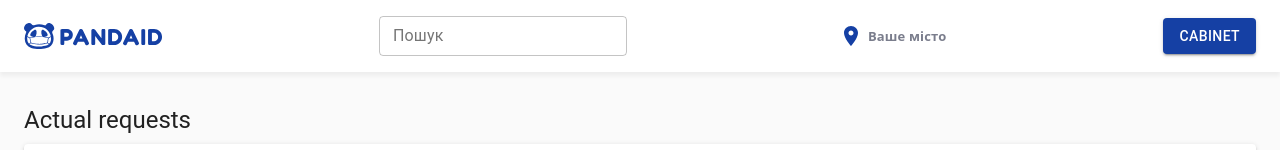
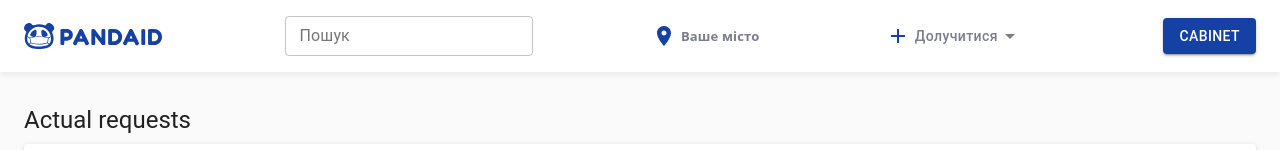
Before and after one commit to hospitalrun-ua/frontend, a React (Create React App) app: page / in a window 1280 px wide. Shown: the top 150 px of the page. Built offline with nearby package versions, Linux system fonts and the light colour scheme; no server answers; a web font is replaced by a local one.

Commit message:
#33: Added join button with menu

```diff
--- a/src/Components/Header/Header.jsx
+++ b/src/Components/Header/Header.jsx
@@ -9,6 +9,7 @@ import CityChoice from '../CityChoice/CityChoice';
 import JoinDropdown from '../JoinDropdown/JoinDropdown';
 import Login from '../Login/Login';
 import { NavLink } from 'react-router-dom';
+import JoinMenu from '../JoinMenu/JoinMenu';
 
 const { searchPlaceholder } = i18n.header;
 
@@ -27,6 +28,7 @@ const Header = ({ ...props }) => {
             && (
             <>
               <CityChoice />
+              <JoinMenu />
               {/* <JoinDropdown toggleModal={toggleModal} /> */}
               <NavLink variant="contained" component={Button} to="/admin/dashboard" color="primary">Cabinet</NavLink>
               {/* <Login /> */}
--- /dev/null
+++ b/src/Components/JoinMenu/JoinMenu.css
@@ -0,0 +1,17 @@
+button.join-button {
+    text-transform: none;
+    color: #7A7D8C;
+}
+
+.join-button svg {
+    margin-right: 10px;
+}
+
+.join-menu {
+    color: #7A7D8C;
+}
+
+.join-menu .material-icons{
+    color: #7A7D8C;
+    margin-right: 10px;
+}
--- /dev/null
+++ b/src/Components/JoinMenu/JoinMenu.jsx
@@ -0,0 +1,46 @@
+import React from 'react';
+import './JoinMenu.css';
+import Button from '@material-ui/core/Button';
+import ArrowDropDownIcon from '@material-ui/icons/ArrowDropDown';
+import { Icon, Menu, MenuItem } from '@material-ui/core';
+import { plusIcon } from '../../assets/icons';
+
+const JoinMenu = () => {
+  const [anchorEl, setAnchorEl] = React.useState(null);
+
+  const handleClick = (event) => {
+    setAnchorEl(event.currentTarget);
+  };
+
+  const handleClose = () => {
+    setAnchorEl(null);
+  };
+  return (
+    <div>
+      <Button onClick={handleClick} className="join-button">
+        {plusIcon}
+        <span className="text">Долучитися</span>
+        <ArrowDropDownIcon />
+      </Button>
+      <Menu
+        id="join-menu"
+        className="join-menu"
+        anchorEl={anchorEl}
+        keepMounted
+        open={Boolean(anchorEl)}
+        onClose={handleClose}
+      >
+        <MenuItem onClick={handleClose}>
+          <Icon style={{ color: '#1540A4' }}>store</Icon>
+          <span>Як Организація</span>
+        </MenuItem>
+        <MenuItem onClick={handleClose}>
+          <Icon style={{ color: '#1540A4' }}>person</Icon>
+          <span>Як Волонтер</span>
+        </MenuItem>
+      </Menu>
+    </div>
+  );
+};
+
+export default JoinMenu;
```
